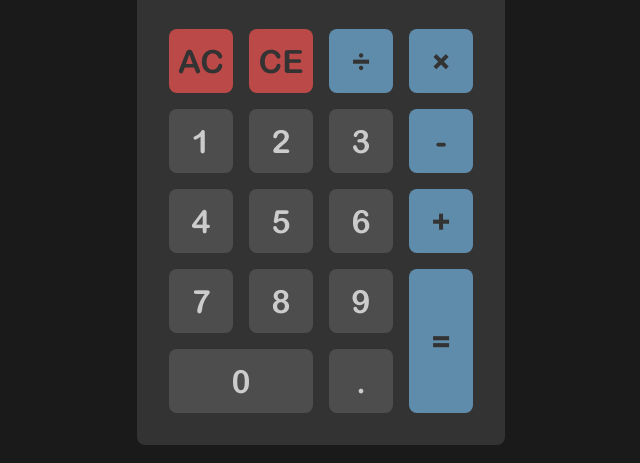
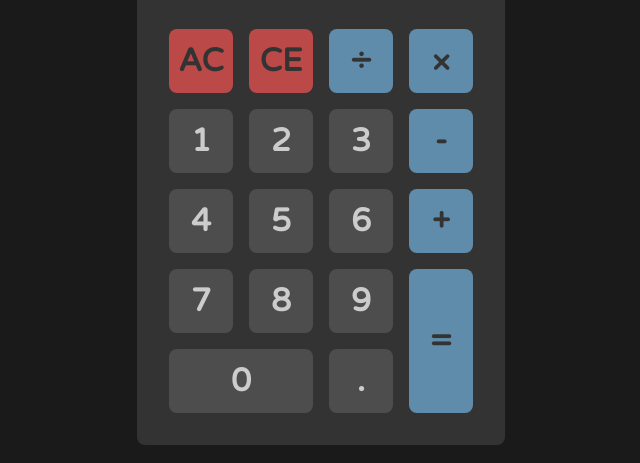
Before and after one commit to enetwarch/calculator, a website built with Vite: page index.html in a window 1280 px wide. Shown: the part 243-706 px from the top of the page, 319-959 px from the left. Built offline with nearby package versions, Linux system fonts and the light colour scheme.

Commit message:
changed font to varela round

```diff
--- a/src/style.css
+++ b/src/style.css
@@ -1,7 +1,4 @@
-@font-face {
-  font-family: "Arial Rounded MT Bold";
-  src: url("/arialroundedmtbold.ttf");
-}
+@import url("https://fonts.googleapis.com/css2?family=Varela+Round&display=swap");
 
 :root {
   --color-background: #1a1a1a;
@@ -17,7 +14,7 @@
 * {
   -webkit-tap-highlight-color: transparent;
   box-sizing: border-box;
-  font-family: "Arial Rounded MT Bold", sans-serif;
+  font-family: "Varela Round", sans-serif;
   font-weight: bold;
   margin: 0;
   padding: 0;
```
Also changed, not shown: public/arialroundedmtbold.ttf (deleted).
